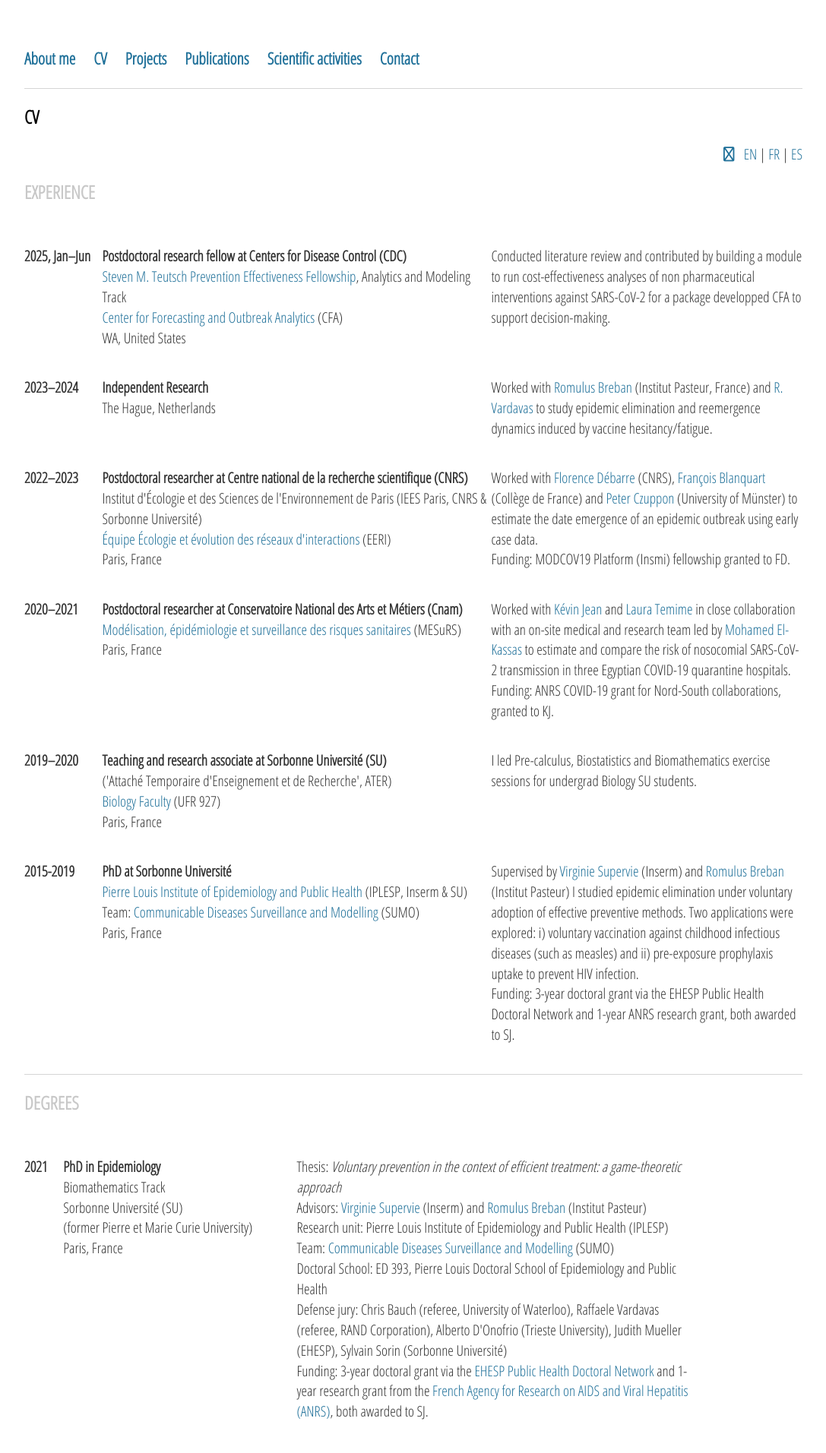
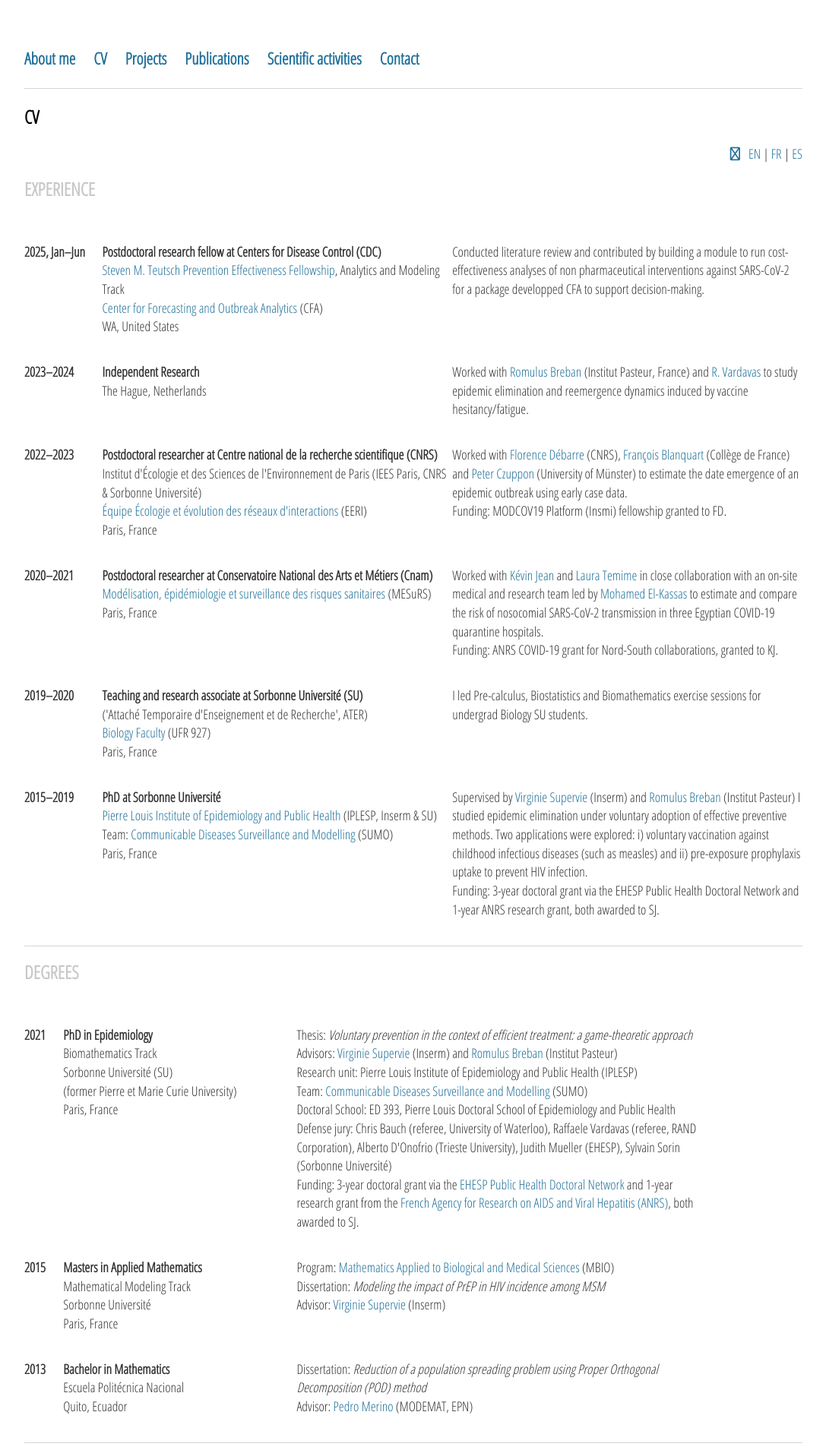
Before and after one commit to sjijon/sjijon.github.io, a Jekyll site: the page built from cv.html, in a window 1280 px wide. Shown: the top 1913 px of the page at 76% size, without its empty margins (96-1183 px from the left). Built offline with Jekyll 4.4.1, drawn with Linux system fonts in a browser that asks for light colours; nearby versions of some CDN libraries; a script that is not in the unit is left out.

Commit message:
Fix layouts

```diff
--- a/css/main.css
+++ b/css/main.css
@@ -50,7 +50,7 @@ h5 {
     margin-bottom: 1.5em;
 }
 p {
-    font-size: 1.2em;
+    font-size: 1.1em;
     font-family: 'Open Sans Condensed', 'Sans-Serif';
     line-height: 1.4em;
     color: #333;
--- a/cv.html
+++ b/cv.html
@@ -26,7 +26,7 @@ title: CV
 				<strong> 2025, Jan&ndash;Jun</strong>
 			</p>
 		</div>
-		<div class="column"; style="width:50%">
+		<div class="column"; style="width:45%">
 			<p>
 			<strong>
 			Postdoctoral research fellow at Centers for Disease Control (CDC)
@@ -39,7 +39,7 @@ title: CV
 			WA, United States
 			</p>
 		</div>
-		<div class="column"; style="width:40%">
+		<div class="column"; style="width:45%">
 			<p>
 				Conducted literature review and contributed by building a module to run cost-effectiveness analyses of non pharmaceutical interventions against SARS-CoV-2 for a package developped CFA to support decision-making.
 			</p>
@@ -51,13 +51,13 @@ title: CV
 		<div class="column" style="width:10%">
 			<p><strong>2023&ndash;2024</strong></p>
 		</div>
-		<div class="column" style="width:50%">
+		<div class="column" style="width:45%">
 			<p>
 			<strong>Independent Research</strong><br>
 			The Hague, Netherlands
 			</p>
 		</div>
-		<div class="column" style="width:40%">
+		<div class="column" style="width:45%">
 			<p>
 			Worked with <a href="https://research.pasteur.fr/en/member/romulus-breban/">Romulus Breban</a> (Institut Pasteur, France) and <a href="https://www.rand.org/about/people/v/vardavas_raffaele.html" target="_blank">R. Vardavas</a> to study epidemic elimination and reemergence dynamics induced by vaccine hesitancy/fatigue.
 			</p>
@@ -70,9 +70,10 @@ title: CV
 				<strong> 2022&ndash;2023</strong>
 			</p>
 		</div>
-		<div class="column"; style="width:50%">
+		<div class="column"; style="width:45%">
 			<p>
 			<strong>Postdoctoral researcher at Centre national de la recherche scientifique (CNRS)</strong>
+			<br>
 			Institut d'Écologie et des Sciences de l'Environnement de Paris (IEES Paris, CNRS & Sorbonne Université)
 			<br>
 			<a href="https://iees-paris.fr/teams/interaction-networks/" target="_blank">Équipe Écologie et évolution des réseaux d'interactions</a> (EERI)
@@ -81,7 +82,7 @@ title: CV
 			</p>
 		</div>
 
-		<div class="column"; style="width:40%">
+		<div class="column"; style="width:45%">
 			<p>
 			Worked with <a href="https://www.normalesup.org/~fdebarre/" target="_blank">Florence Débarre</a> (CNRS), <a href="https://sites.google.com/site/francoisblanquart/home" target="_blank">François Blanquart</a> (Collège de France) and <a href="https://czuppon.net" target="_blank">Peter Czuppon</a> (University of Münster) to estimate the date emergence of an epidemic outbreak using early case data.
 			<br>
@@ -91,9 +92,9 @@ title: CV
 	</div>
 <div class="row">
 	<div class="column" style="width:10%">
-	<p><strong>2020–2021</strong></p>
+	<p><strong>2020&ndash;2021</strong></p>
 	</div>
-	<div class="column" style="width:50%">
+	<div class="column" style="width:45%">
 	<p>
 		<strong>Postdoctoral researcher at Conservatoire National des Arts et Métiers (Cnam)</strong><br>
 		<a href="https://mesurs.cnam.fr/?lang=fr" target="_blank">Modélisation, épidémiologie et surveillance des risques sanitaires</a> (MESuRS)
@@ -101,7 +102,7 @@ title: CV
 		Paris, France
 	</p>
 	</div>
-	<div class="column" style="width:40%">
+	<div class="column" style="width:45%">
 	<p>
 		Worked with <a href="https://sites.google.com/site/kvnjean/" target="_blank">Kévin Jean</a> and
 		<a href="https://scholar.google.com/scholar?hl=fr&as_sdt=0%2C5&q=laura+temime&btnG=&oq=Laura+temi" target="_blank">Laura Temime</a> in close collaboration with an on-site medical and research team led by <a href="https://scholar.google.com/citations?user=vAdByMgAAAAJ&hl=en" target="_blank">Mohamed El-Kassas</a> to estimate and compare the risk of nosocomial SARS-CoV-2 transmission in three Egyptian COVID-19 quarantine hospitals.
@@ -113,9 +114,9 @@ title: CV
 
 	<div class="row">
 		<div class="column" style="width:10%">
-			<p><strong>2019–2020</strong></p>
+			<p><strong>2019&ndash;2020</strong></p>
 		</div>
-		<div class="column" style="width:50%">
+		<div class="column" style="width:45%">
 		<p>
 			<strong>Teaching and research associate at Sorbonne Université (SU)</strong><br>
 			('Attaché Temporaire d'Enseignement et de Recherche', ATER)
@@ -125,7 +126,7 @@ title: CV
 			Paris, France
 		</p>
 		</div>
-		<div class="column" style="width:40%">
+		<div class="column" style="width:45%">
 			<p>
 				I led Pre-calculus, Biostatistics and Biomathematics exercise sessions for undergrad Biology SU students.
 			</p>
@@ -134,9 +135,9 @@ title: CV
 
 	<div class="row">
 		<div class="column" style="width:10%">
-			<p><strong>2015-2019</strong></p>
+			<p><strong>2015&ndash;2019</strong></p>
 		</div>
-		<div class="column" style="width:50%">
+		<div class="column" style="width:45%">
 			<p>
 			<strong>PhD at Sorbonne Université</strong>
 			<br>
@@ -147,7 +148,7 @@ title: CV
 			Paris, France
 			</p>
 		</div>
-		<div class="column" style="width:40%">
+		<div class="column" style="width:45%">
 		<p>
 			Supervised by <a href="https://scholar.google.com/citations?user=aw2YhuEAAAAJ&hl=en" target="_blank">Virginie Supervie</a> (Inserm) and <a href="https://research.pasteur.fr/en/member/romulus-breban/">Romulus Breban</a> (Institut Pasteur) I studied epidemic elimination under voluntary adoption of effective preventive methods. Two applications were explored: i) voluntary vaccination against childhood infectious diseases (such as measles) and ii) pre-exposure prophylaxis uptake to prevent HIV infection.
 			<br>
@@ -298,7 +299,7 @@ title: CV
 
 	<div class="row">
   <div class="column" style="width:10%">
-    <p><strong>2022–2026</strong></p>
+    <p><strong>2022&ndash;2026</strong></p>
   </div>
   <div class="column" style="width:40%">
     <p>
```
